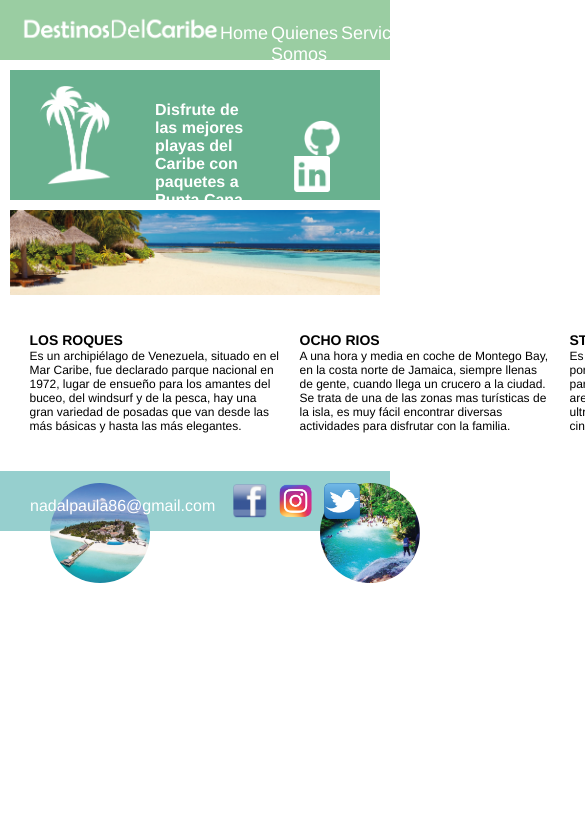
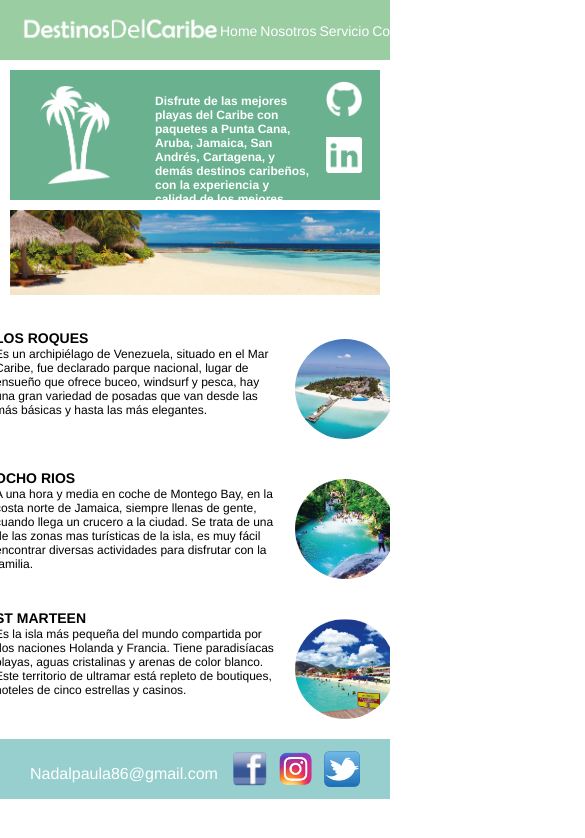
Before and after one commit to sofiprado/tp1, a plain HTML site: page index.html in a window 390 px wide. Shown: the top 838 px of the page, 585 px wide, since content can reach past the window. Drawn offline with Linux system fonts and the light colour scheme.

Commit message:
responsive

```diff
--- a/index.html
+++ b/index.html
@@ -10,11 +10,12 @@
 </head>
 
 <body>
+    <div class="Container">
     <header>
         <div class="logo-container"> <img src="images/lgdc.png"></div>
         <nav class="links">
             <a href="Home">Home </a>
-            <a href="Quienes Somos">Quienes Somos </a>
+            <a href="Nosotros">Nosotros </a>
             <a href="Servicios">Servicio </a>
             <a href="Contato">Contacto </a>
         </nav>
@@ -38,17 +39,17 @@
     </div>
     <!--Pau -->
     <div class="main-header-container">
-        <div class="header-container">
+        <div class="losroques">
             <div class="text-container">
                 <div class="text-title"> LOS ROQUES </div>
-                <div class="text-inside"> Es un archipiélago de Venezuela, situado en el Mar Caribe, fue declarado parque nacional en 1972, lugar de ensueño para los amantes del buceo, del windsurf y de la pesca, hay una gran variedad de posadas que van desde las más básicas y hasta las más elegantes.
-        </div>
+                <div class="text-inside"> Es un archipiélago de Venezuela, situado en el Mar Caribe, fue declarado parque nacional, lugar de ensueño que ofrece buceo, windsurf y pesca, hay una gran variedad de posadas que van desde las más básicas y hasta las más elegantes.
+              </div>
             </div>
             <div class="img-container">
                 <img src="images/playa1.png">
             </div>
         </div>
-        <div class="header-container">
+    <div class="ochorios">
             <div class="text-container">
                 <div class="text-title"> OCHO RIOS</div>
                 <div class="text-inside"> A una hora y media en coche de Montego Bay, en la costa norte de Jamaica, siempre llenas de gente, cuando llega un crucero a la ciudad. Se trata de una de las zonas mas turísticas de la isla, es muy fácil encontrar diversas actividades para disfrutar con la familia. </div>
@@ -56,8 +57,8 @@
             <div class="img-container">
                 <img src="images/playa2.png">
             </div>
-        </div>
-        <div class="header-container">
+    </div>
+    <div class="stmarteen">
             <div class="text-container">
                 <div class="text-title"> ST MARTEEN</div>
                 <div class="text-inside"> Es la isla más pequeña del mundo compartida por dos naciones Holanda y Francia. Tiene paradisíacas playas, aguas cristalinas y  arenas de color blanco. Este territorio de ultramar está repleto de boutiques, hoteles de cinco estrellas y casinos.
@@ -66,10 +67,10 @@
             <div class="img-container">
                 <img src="images/playa3.png">
             </div>
-        </div>
     </div>
+</div>
     <div class="footer">
-        <a href="https://mail.google.com" class="mail">nadalpaula86@gmail.com</a>
+        <a href="https://mail.google.com" class="mail">Nadalpaula86@gmail.com</a>
         <div class="div-logos">
             <div class="img-footer-container">
                 <img src="images/facebook_logos_PNG19759.png">
@@ -82,6 +83,7 @@
             </div>
         </div>
     </div>
+</div>
 </body>
 
 </html>
--- a/styles.css
+++ b/styles.css
@@ -4,6 +4,12 @@
 body {
     margin: 0;
     font-family: helvetica;
+}
+
+.Container {
+	width: 100%;
+	margin: 0;
+	overflow: hidden;
 }
 
 header {
@@ -122,44 +128,54 @@ nav {
 
 .main-header-container {
     margin: 0 auto;
-    margin-top: 2px;
-    width: 90%;
+    width: 100%;
+    height: 160px;
     display: flex;
     justify-content: space-around;
-    text-align: left;
     padding-top: 10px;
 }
 
-.header-container {
-    width: 100%;
-    height: 150px;
-    margin: auto;
-    display: inline-block;
-    padding: 10px;
-    justify-content: space-around;
-    align-items: center;
+
+.losroques {
+	width: 320px;
+	height: 140px;
+	margin: 0;
+	display: flex;
+	justify-content: space-between;
+}
+
+.ochorios {
+	width: 320px;
+	height: 140px;
+	margin: 0;
+	display: flex;
+	justify-content: space-between;
+}
+
+.stmarteen {
+	width: 320px;
+	height: 140px;
+	margin: 0;
+	display: flex;
+	justify-content: space-between;
 }
 
 .img-container {
-    height: 120px;
-    width: 120px;
+    height: 100px;
+    width: 100px;
     float: left;
-    padding-top: 2px;
-		padding-left: 20px;
   }
 
 .img-container img {
-    width: 100%;
-    height: auto;
+    width: 100px;
+    height: 100px;
+    float: left;
     border-radius: 50%;
 }
 
 .text-container {
-    min-width: 250px;
-    max-width: 200px;
-    height: 150px;
-    float: right;
-    text-align: left;
+		width: 200px;
+    height: 140px;
 }
 
 .text-title {
@@ -210,3 +226,218 @@ nav {
   width: 100%;
   height: auto;
 }
+
+@media (max-width: 1000px) {
+
+header {
+    width: 100%;
+    height: 60px;
+    background-color: #9ACDA2;
+    display: flex;
+    flex-direction: row;
+    display:flex;
+    justify-content: space-between;
+    align-items: center;
+}
+
+.logo-container {
+    width: 100%;
+    height: 40px;
+    margin-left: 20px;
+}
+
+.logo-container img {
+	width: 200px;
+	height:40px;
+}
+
+nav {
+   width: 100%;
+   height:50px;
+   display: flex;
+   justify-content: space-between;
+   padding-top: 18px;
+   padding-right: 20px;
+}
+
+.links a {
+    font-size: 14px;
+    padding-right: 3px;
+    color: white;
+    text-decoration: none;
+    display: inline-flex;
+}
+
+/*SOFI*/
+
+.profile-container {
+    background-color: #69B18F;
+    width: 100%;
+    height: 130px;
+    display: flex;
+    flex-flow: center;
+    justify-content: space-between;
+}
+
+.profile-pic {
+    width: 100px;
+    height: 100px;
+    position: absolute;
+    margin-left: 15px;
+    margin-top: 15px;
+    display: inline-block;
+}
+
+.profile-pic img {
+	width: 100px;
+	height: 100px;
+}
+.personal-info {
+    margin-left: 140px;
+    margin-top: 2%;
+    padding: 5px;
+    width: 500px;
+    height: 95px;
+    font-size: 12px;
+  	font-weight: bold;
+  	color: white;
+}
+
+.logos {
+    width: 50px;
+    height: 90px;
+    margin-top: 3%;
+    margin-left: 2%;
+    margin-right: 5%;
+    justify-content: space-around;
+}
+
+.git-logo {
+    width: 36px;
+    height: 36px;
+}
+
+.link-logo {
+    width: 36px;
+    height: 36px;
+    margin-right: 0;
+    margin-top: 10px;
+}
+
+.slider {
+    margin: 0 auto;
+    text-align: center;
+    margin-top: 5px;
+    width: 100%;
+}
+
+
+/*Paula*/
+
+
+.main-header-container {
+    margin: 0 auto;
+    width: 100%;
+    height: auto;
+    flex-direction: column;
+		align-items: center;
+    justify-content: space-between;
+}
+
+
+.losroques {
+	width: 400px;
+	height: 140px;
+	margin: 0;
+	flex-direction: row;
+	align-items: center;
+	justify-content: space-between;
+}
+
+.ochorios {
+	width: 400px;
+	height: 140px;
+	margin: 0;
+	flex-direction: row;
+	align-items: center;
+	justify-content: space-between;
+}
+
+.stmarteen {
+	width: 400px;
+	height: 140px;
+	margin: 0;
+	flex-direction: row;
+	align-items: center;
+	justify-content: space-between;
+}
+
+.img-container {
+    height: 100px;
+    width: 100px;
+    float: left;
+  }
+
+.img-container img {
+    width: 100px;
+    height: 100px;
+    float: left;
+    border-radius: 50%;
+}
+
+.text-container {
+		width: 280px;
+    height: 120px;
+}
+
+.text-title {
+    color: black;
+    width: 100%;
+    display: inline-block;
+    text-align: left;
+    font-weight: bold;
+    font-size: 14px;
+}
+
+.text-inside {
+    text-align: left;
+    display: inline-block;
+    font-size: 12px;
+}
+
+
+.footer {
+    width: 100%;
+    height: 60px;
+    background-color: #96CFCE;
+    display: flex;
+    justify-content: space-between;
+    align-items: center;
+}
+
+.mail {
+   margin-left: 30px;
+   margin-top: 10px;
+   color: white;
+   text-decoration: none;
+}
+
+.div-logos {
+  width: 128px;
+  height: 36px;
+  display: flex;
+  justify-content: space-between;
+  margin-right: 30px;
+}
+
+.img-footer-container {
+  width: 36px;
+  height: 36px;
+}
+
+.img-footer-container img {
+  width: 100%;
+  height: auto;
+}
+
+}
```
Also changed, not shown: Captura.JPG (added).
